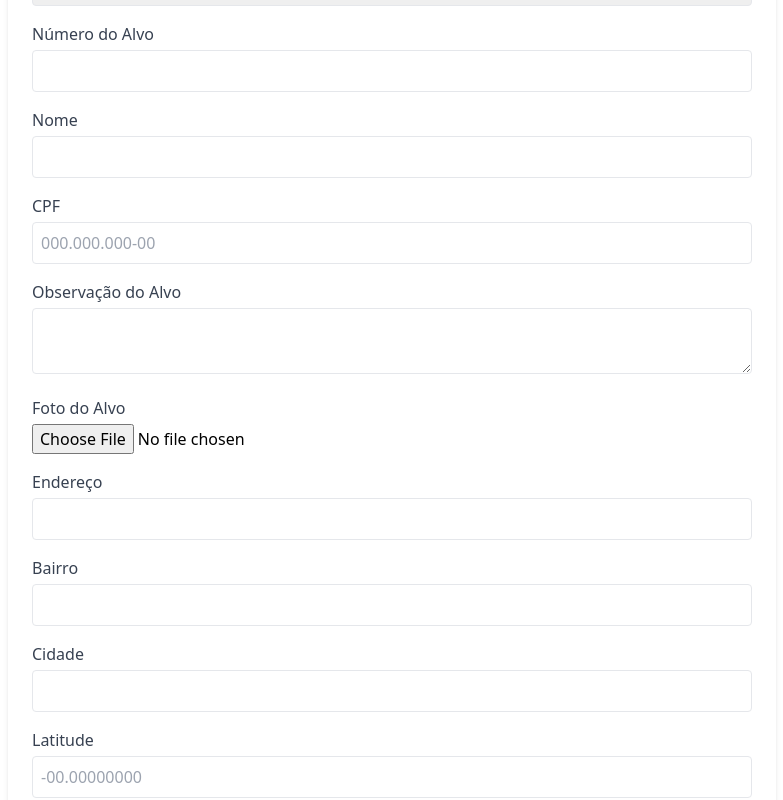
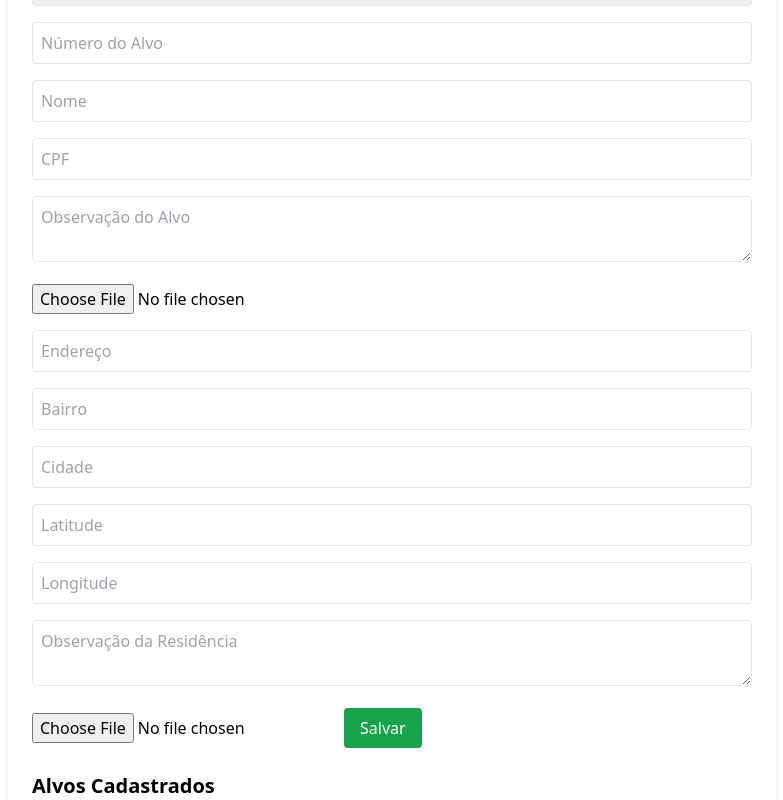
Before and after one commit to Leanke-cwb/opersai, a React (Vite) app: page /alvo in a window 1280 px wide. Shown: the part 240-1040 px from the top of the page, without its empty margins (248-1031 px from the left). Built offline with nearby package versions, Linux system fonts and the light colour scheme.

Commit message:
atualizacao

```diff
--- a/src/pages/CadastrarAlvo.jsx
+++ b/src/pages/CadastrarAlvo.jsx
@@ -21,28 +21,31 @@ export default function CadastrarAlvo() {
   const [fotoResidencia, setFotoResidencia] = useState(null);
   const [operacoes, setOperacoes] = useState([]);
   const [alvos, setAlvos] = useState([]);
+  const [editandoId, setEditandoId] = useState(null);
   const navigate = useNavigate();
 
-  // Carrega operações e alvos do usuário
   useEffect(() => {
     async function carregarDados() {
-      const { data: { user }, error: userError } = await supabase.auth.getUser();
+      const {
+        data: { user },
+        error: userError,
+      } = await supabase.auth.getUser();
+
       if (userError || !user) return alert("Usuário não autenticado");
 
       const { data: ops, error: opError } = await supabase
         .from("operacoes")
-        .select("id, nome_operacao")
-        //.eq("user_id", user.id);
+        .select("id, nome_operacao");
 
       if (!opError) setOperacoes(ops);
 
       const { data: alvosData, error: alvoError } = await supabase
         .from("alvos")
-        .select("*")
-        //.eq("user_id", user.id);
+        .select("*");
 
       if (!alvoError) setAlvos(alvosData);
     }
+
     carregarDados();
   }, []);
 
@@ -50,28 +53,41 @@ export default function CadastrarAlvo() {
     const { name, value } = e.target;
     let newValue = value;
 
-    // Máscara para CPF
     if (name === "cpf") {
       const apenasNumeros = value.replace(/\D/g, "").slice(0, 11);
       let masked = "";
+
       for (let i = 0; i < apenasNumeros.length; i++) {
         masked += apenasNumeros[i];
         if (i === 2 || i === 5) masked += ".";
         if (i === 8) masked += "-";
       }
+
       newValue = masked;
     }
 
-    // Limita tamanho dos outros campos
-    if (name === "numero_alvo" && value.length > 5) newValue = value.slice(0, 5);
+    if (name === "numero_alvo" && value.length > 5)
+      newValue = value.slice(0, 5);
+
     if (name === "nome" && value.length > 50) newValue = value.slice(0, 50);
-    if (name === "observacao_alvo" && value.length > 255) newValue = value.slice(0, 255);
-    if (name === "endereco" && value.length > 200) newValue = value.slice(0, 200);
+
+    if (name === "observacao_alvo" && value.length > 255)
+      newValue = value.slice(0, 255);
+
+    if (name === "endereco" && value.length > 200)
+      newValue = value.slice(0, 200);
+
     if (name === "bairro" && value.length > 100) newValue = value.slice(0, 100);
+
     if (name === "cidade" && value.length > 100) newValue = value.slice(0, 100);
+
     if (name === "latitude" && value.length > 11) newValue = value.slice(0, 11);
-    if (name === "longitude" && value.length > 12) newValue = value.slice(0, 12);
-    if (name === "observacao_residencia" && value.length > 255) newValue = value.slice(0, 255);
+
+    if (name === "longitude" && value.length > 12)
+      newValue = value.slice(0, 12);
+
+    if (name === "observacao_residencia" && value.length > 255)
+      newValue = value.slice(0, 255);
 
     setForm({ ...form, [name]: newValue });
   };
@@ -80,12 +96,41 @@ export default function CadastrarAlvo() {
 
   const uploadImagem = async (bucket, file) => {
     if (!file) return null;
+
     const fileName = `${Date.now()}-${file.name}`;
-    const { data, error } = await supabase.storage.from(bucket).upload(fileName, file);
-    if (error) return alert(`Erro ao enviar imagem: ${error.message}`), null;
 
-    const { data: publicUrlData } = supabase.storage.from(bucket).getPublicUrl(fileName);
+    const { error } = await supabase.storage
+      .from(bucket)
+      .upload(fileName, file);
+
+    if (error) {
+      alert(`Erro ao enviar imagem: ${error.message}`);
+      return null;
+    }
+
+    const { data: publicUrlData } = supabase.storage
+      .from(bucket)
+      .getPublicUrl(fileName);
+
     return publicUrlData.publicUrl;
+  };
+
+  const handleEdit = (alvo) => {
+    setForm({
+      operacao_id: alvo.operacao_id,
+      numero_alvo: alvo.numero_alvo,
+      nome: alvo.nome,
+      cpf: alvo.cpf,
+      observacao_alvo: alvo.observacao_alvo,
+      endereco: alvo.endereco,
+      bairro: alvo.bairro,
+      cidade: alvo.cidade,
+      latitude: alvo.latitude,
+      longitude: alvo.longitude,
+      observacao_residencia: alvo.observacao_residencia,
+    });
+
+    setEditandoId(alvo.id);
   };
 
   const handleSubmit = async (e) => {
@@ -99,20 +144,64 @@ export default function CadastrarAlvo() {
       return alert("CPF inválido! Use o formato 000.000.000-00");
     }
 
-    const { data: { user }, error: userError } = await supabase.auth.getUser();
+    const {
+      data: { user },
+      error: userError,
+    } = await supabase.auth.getUser();
+
     if (userError || !user) return alert("Usuário não autenticado");
 
     const qrUrl = `https://chart.googleapis.com/chart?cht=qr&chs=300x300&chl=${form.latitude},${form.longitude}`;
+
     const fotoAlvoUrl = await uploadImagem("imagens-alvo", fotoAlvo);
-    const fotoResidenciaUrl = await uploadImagem("imagens-residencia", fotoResidencia);
 
-    const { data, error } = await supabase.from("alvos").insert([
-      { ...form, foto_alvo_url: fotoAlvoUrl, foto_residencia_url: fotoResidenciaUrl, qrcode_url: qrUrl, user_id: user.id },
-    ]);
+    const fotoResidenciaUrl = await uploadImagem(
+      "imagens-residencia",
+      fotoResidencia,
+    );
+
+    let error;
+    let data;
+
+    if (editandoId) {
+      ({ error } = await supabase
+        .from("alvos")
+        .update({
+          ...form,
+          foto_alvo_url: fotoAlvoUrl || undefined,
+          foto_residencia_url: fotoResidenciaUrl || undefined,
+          qrcode_url: qrUrl,
+        })
+        .eq("id", editandoId));
+
+      if (error) {
+        console.log("ERRO UPDATE:", error);
+        alert("Erro ao editar alvo: " + JSON.stringify(error));
+        return;
+      }
+      setAlvos(alvos.map((a) => (a.id === editandoId ? { ...a, ...form } : a)));
+
+      alert("Alvo atualizado com sucesso!");
+      setEditandoId(null);
+    } else {
+      console.log("ID:", editandoId);
+      console.log("PAYLOAD:", payload);
+      ({ data, error } = await supabase.from("alvos").insert([
+        {
+          ...form,
+          foto_alvo_url: fotoAlvoUrl,
+          foto_residencia_url: fotoResidenciaUrl,
+          qrcode_url: qrUrl,
+          user_id: user.id,
+        },
+      ]));
 
       if (error) return alert("Erro ao cadastrar alvo: " + error.message);
 
+      setAlvos([...alvos, data[0]]);
       alert("Alvo cadastrado com sucesso!");
+    }
+
     setForm({
       operacao_id: "",
       numero_alvo: "",
@@ -126,16 +215,19 @@ export default function CadastrarAlvo() {
       longitude: "",
       observacao_residencia: "",
     });
+
     setFotoAlvo(null);
     setFotoResidencia(null);
-    setAlvos([...alvos, data[0]]);
   };
 
   const handleDelete = async (id) => {
     if (!confirm("Deseja realmente excluir este alvo?")) return;
+
     const { error } = await supabase.from("alvos").delete().eq("id", id);
+
     if (error) return alert("Erro ao excluir alvo: " + error.message);
-    setAlvos(alvos.filter(a => a.id !== id));
+
+    setAlvos(alvos.filter((a) => a.id !== id));
   };
 
   return (
@@ -147,11 +239,15 @@ export default function CadastrarAlvo() {
         ← Voltar para a Home
       </button>
 
-      <h2 className="text-2xl font-bold mb-6">Cadastrar Alvo</h2>
+      <h2 className="text-2xl font-bold mb-6">
+        {editandoId ? "Editar Alvo" : "Cadastrar Alvo"}
+      </h2>
 
       <form onSubmit={handleSubmit} className="space-y-4">
         <div>
-          <label className="block text-gray-700 font-medium mb-1">Operação</label>
+          <label className="block text-gray-700 font-medium mb-1">
+            Operação
+          </label>
           <select
             name="operacao_id"
             value={form.operacao_id}
@@ -160,113 +256,137 @@ export default function CadastrarAlvo() {
             required
           >
             <option value="">Selecione a operação</option>
-            {operacoes.map(op => (
-              <option key={op.id} value={op.id}>{op.nome_operacao}</option>
+            {operacoes.map((op) => (
+              <option key={op.id} value={op.id}>
+                {op.nome_operacao}
+              </option>
             ))}
           </select>
         </div>
 
-        <div>
-          <label className="block text-gray-700 font-medium mb-1">Número do Alvo</label>
         <input
           name="numero_alvo"
           value={form.numero_alvo}
           onChange={handleChange}
           className="border p-2 w-full rounded"
-            maxLength={5}
+          placeholder="Número do Alvo"
           required
         />
-        </div>
-
-        <div>
-          <label className="block text-gray-700 font-medium mb-1">Nome</label>
         <input
           name="nome"
           value={form.nome}
           onChange={handleChange}
           className="border p-2 w-full rounded"
-            maxLength={50}
+          placeholder="Nome"
           required
         />
-        </div>
-
-        <div>
-          <label className="block text-gray-700 font-medium mb-1">CPF</label>
         <input
           name="cpf"
           value={form.cpf}
           onChange={handleChange}
           className="border p-2 w-full rounded"
-            maxLength={14}
-            placeholder="000.000.000-00"
+          placeholder="CPF"
         />
-        </div>
 
-        <div>
-          <label className="block text-gray-700 font-medium mb-1">Observação do Alvo</label>
         <textarea
           name="observacao_alvo"
           value={form.observacao_alvo}
           onChange={handleChange}
           className="border p-2 w-full rounded"
-            maxLength={255}
+          placeholder="Observação do Alvo"
         />
-        </div>
 
-        <div>
-          <label className="block text-gray-700 font-medium mb-1">Foto do Alvo</label>
-          <input type="file" onChange={e => setFotoAlvo(e.target.files[0])} accept="image/*" />
-        </div>
+        <input
+          type="file"
+          onChange={(e) => setFotoAlvo(e.target.files[0])}
+          accept="image/*"
+        />
 
-        <div>
-          <label className="block text-gray-700 font-medium mb-1">Endereço</label>
-          <input name="endereco" value={form.endereco} onChange={handleChange} className="border p-2 w-full rounded" maxLength={200} />
-        </div>
+        <input
+          name="endereco"
+          value={form.endereco}
+          onChange={handleChange}
+          className="border p-2 w-full rounded"
+          placeholder="Endereço"
+        />
+        <input
+          name="bairro"
+          value={form.bairro}
+          onChange={handleChange}
+          className="border p-2 w-full rounded"
+          placeholder="Bairro"
+        />
+        <input
+          name="cidade"
+          value={form.cidade}
+          onChange={handleChange}
+          className="border p-2 w-full rounded"
+          placeholder="Cidade"
+        />
+        <input
+          name="latitude"
+          value={form.latitude}
+          onChange={handleChange}
+          className="border p-2 w-full rounded"
+          placeholder="Latitude"
+        />
+        <input
+          name="longitude"
+          value={form.longitude}
+          onChange={handleChange}
+          className="border p-2 w-full rounded"
+          placeholder="Longitude"
+        />
 
-        <div>
-          <label className="block text-gray-700 font-medium mb-1">Bairro</label>
-          <input name="bairro" value={form.bairro} onChange={handleChange} className="border p-2 w-full rounded" maxLength={100} />
-        </div>
+        <textarea
+          name="observacao_residencia"
+          value={form.observacao_residencia}
+          onChange={handleChange}
+          className="border p-2 w-full rounded"
+          placeholder="Observação da Residência"
+        />
 
-        <div>
-          <label className="block text-gray-700 font-medium mb-1">Cidade</label>
-          <input name="cidade" value={form.cidade} onChange={handleChange} className="border p-2 w-full rounded" maxLength={100} />
-        </div>
+        <input
+          type="file"
+          onChange={(e) => setFotoResidencia(e.target.files[0])}
+          accept="image/*"
+        />
 
-        <div>
-          <label className="block text-gray-700 font-medium mb-1">Latitude</label>
-          <input name="latitude" value={form.latitude} onChange={handleChange} className="border p-2 w-full rounded" maxLength={11} placeholder="-00.00000000" />
-        </div>
-
-        <div>
-          <label className="block text-gray-700 font-medium mb-1">Longitude</label>
-          <input name="longitude" value={form.longitude} onChange={handleChange} className="border p-2 w-full rounded" maxLength={12} placeholder="-00.00000000" />
-        </div>
-
-        <div>
-          <label className="block text-gray-700 font-medium mb-1">Observação da Residência</label>
-          <textarea name="observacao_residencia" value={form.observacao_residencia} onChange={handleChange} className="border p-2 w-full rounded" maxLength={255} />
-        </div>
-
-        <div>
-          <label className="block text-gray-700 font-medium mb-1">Foto da Residência</label>
-          <input type="file" onChange={e => setFotoResidencia(e.target.files[0])} accept="image/*" />
-        </div>
-
-        <button type="submit" className="bg-green-600 text-white px-4 py-2 rounded hover:bg-green-700 transition">Salvar</button>
+        <button
+          type="submit"
+          className="bg-green-600 text-white px-4 py-2 rounded hover:bg-green-700 transition"
+        >
+          {editandoId ? "Atualizar" : "Salvar"}
+        </button>
       </form>
 
       <h3 className="text-xl font-bold mt-6">Alvos Cadastrados</h3>
+
       <ul className="space-y-2">
-        {alvos.map(a => (
-          <li key={a.id} className="flex justify-between items-center border p-2 rounded">
-            <span>{a.nome} | {a.cpf}</span>
+        {alvos.map((a) => (
+          <li
+            key={a.id}
+            className="flex justify-between items-center border p-2 rounded"
+          >
+            <span>
+              {a.nome} | {a.cpf}
+            </span>
+
+            <div className="flex gap-2">
+              <button
+                onClick={() => handleEdit(a)}
+                className="bg-blue-600 text-white px-2 py-1 rounded hover:bg-blue-700"
+              >
+                Editar
+              </button>
+
               <button
                 onClick={() => handleDelete(a.id)}
                 className="bg-red-600 text-white px-2 py-1 rounded hover:bg-red-700"
               >
                 Excluir
               </button>
+            </div>
           </li>
         ))}
       </ul>
```
Also changed, not shown: src/pages/CadastrarOperacao.jsx (+93 -17 lines). Lines whose indentation alone changed are shown as unchanged.
